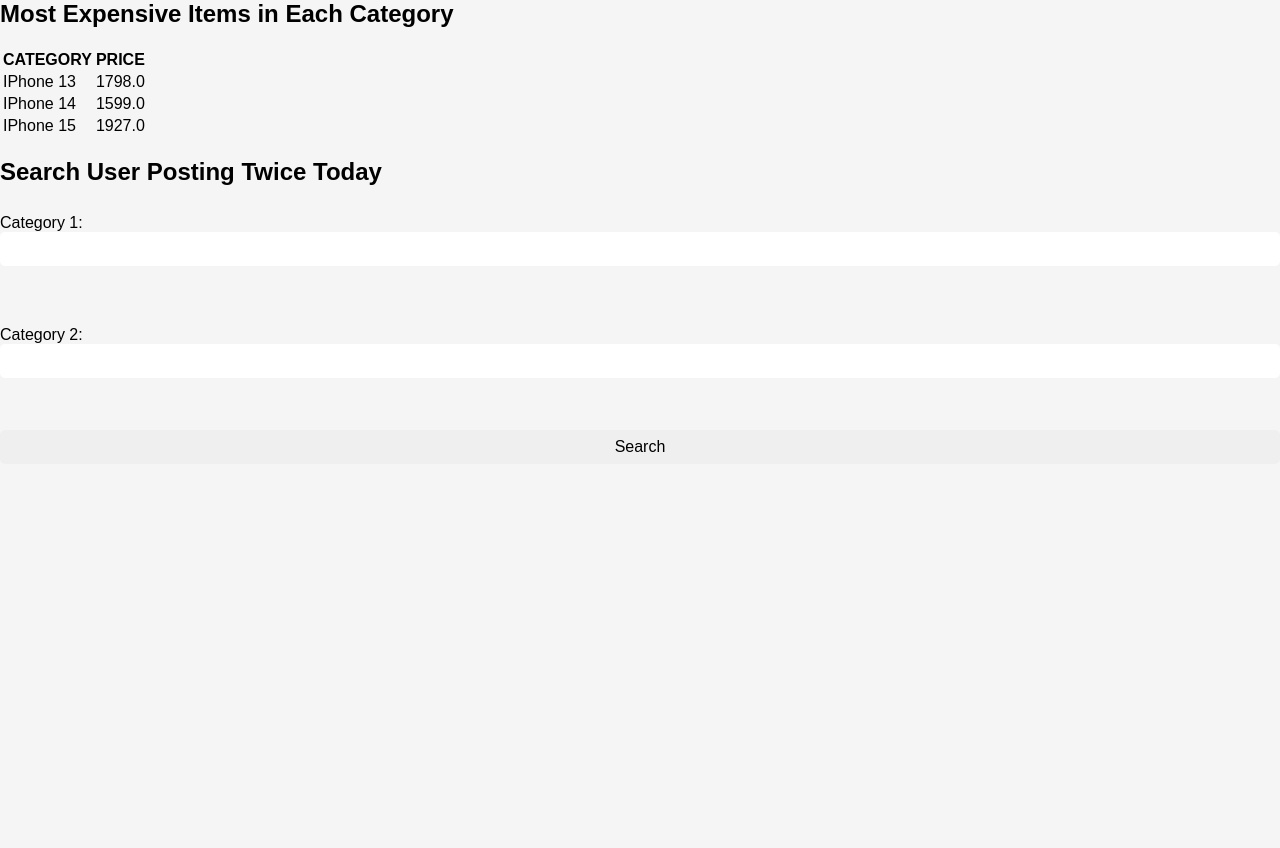
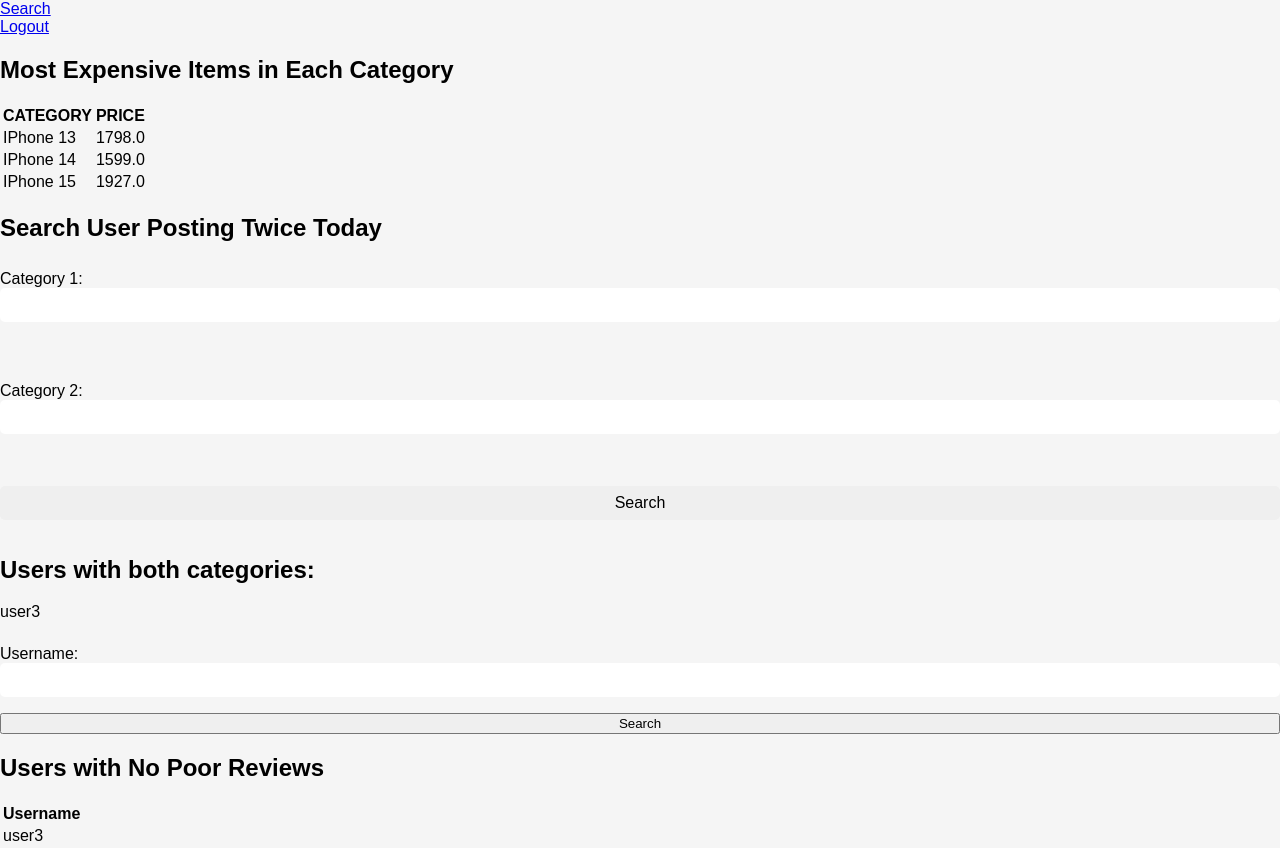
Before and after one commit to d3h1/Database_Design, a Flask app: page /marketplace in a window 1280 px wide. Before the commit the page ends 452 px from the top, so only its background shows below. Run offline with Flask 3, Linux system fonts and the light colour scheme; data comes from the database, SQL or seed files in the repository; both versions use the stored data as it was after the commit; some web fonts are replaced.

Commit message:
adding user displays

```diff
--- a/app.py
+++ b/app.py
@@ -121,6 +121,7 @@ def handle_signin():
 
 @app.route('/profile/<firstName>/<lastName>/<username>/<email>')
 def profile(firstName, lastName, username, email):
+
     return render_template('profile.html', name=firstName + " " + lastName, username=username, email=email)
 
 
@@ -188,22 +189,49 @@ def searchusers():
     if request.args.get('query'):
         with sqlite3.connect(db_path) as conn:
             c = conn.cursor()
-            c.execute('SELECT ')
+            c.execute('''SELECT DISTINCT username FROM items WHERE username NOT IN (SELECT DISTINCT username FROM items WHERE rating = "Poor")''')
+            item = c.fetchall()
+            print(item)
     return render_template('searchusers.html')
 
 @app.route('/marketplace')
 def marketplace():
-    with sqlite3.connect(db_path) as conn:
-        c = conn.cursor()
-        # Fetch all items from the database
-        c.execute('SELECT * FROM items')
-        items = c.fetchall()
+        with sqlite3.connect(db_path) as conn:
+            c = conn.cursor()
+            # Fetch all items from the database
+            c.execute('SELECT * FROM items')
+            items = c.fetchall()
 
         # Fetch most expensive items
         c.execute('SELECT *, MAX(price) as max_prices FROM items GROUP by category')
         max_prices = c.fetchall()
 
-        return render_template('marketplace.html', item_results=items, max_prices = max_prices)
+        # Get the two categories entered by the user
+        category1 = request.args.get('category1')
+        category2 = request.args.get('category2')
+
+        # Search for the user who has both categories
+        c.execute('SELECT username FROM items WHERE category=? OR category=? GROUP BY username HAVING COUNT(DISTINCT category) = 2', (category1, category2))
+        users = c.fetchall()
+
+        # Get the username entered by the user
+        username = request.args.get('username')
+
+        # Fetch all reviews from the database for the given username and rating
+        c.execute('SELECT id, username, item_id, rating, description, date FROM reviews WHERE username=? AND rating IN ("Excellent", "Great")', (username,))
+        reviews = c.fetchall()
+
+
+        # # Fetch all usernames from the database for the given rating
+        # c.execute('SELECT DISTINCT username FROM reviews WHERE rating=?', ('Poor',))
+        # users = c.fetchall()
+
+        # Fetch all usernames from the database for the given rating
+        c.execute('SELECT DISTINCT username FROM reviews WHERE rating=?', ('Poor',))
+        users = c.fetchall()
+
+
+        return render_template('marketplace.html', item_results=items, max_prices = max_prices, users=users, reviews=reviews)
 
 
 
--- a/templates/marketplace.html
+++ b/templates/marketplace.html
@@ -11,6 +11,15 @@
     />
   </head>
   <body>
+    <nav class="active">
+
+      <ul>
+        <li><a href="{{ url_for('searchbar') }}">Search</a></li>
+        <li><a href="{{ url_for('handle_signin') }}">Logout</a></li>
+      </ul>
+
+    </nav>
+
     <section class="expensive-items-section">
       <h2>Most Expensive Items in Each Category</h2>
       <table id="item-results">
@@ -39,23 +48,76 @@
 
     <section class="user-results">
         <h2>Search User Posting Twice Today</h2>
-        <form method="POST">
-            <label for="category_x">Category 1:</label>
-            <input type="text" id="category_x" name="category_x"><br><br>
-            <label for="category_y">Category 2:</label>
-            <input type="text" id="category_y" name="category_y"><br><br>
-            <input type="submit" value="Search">
+        <form method="get" action="{{ url_for('marketplace') }}">
+          <label for="category1">Category 1:</label>
+          <input type="text" name="category1" id="category1"><br><br>
+          <label for="category2">Category 2:</label>
+          <input type="text" name="category2" id="category2"><br><br>
+          <input type="submit" value="Search">
         </form>
 
-        {% if result %}
-            <p>The following users have posted at least two items on the same day, where one has category {{category_x}} and the other has category {{category_y}}:</p>
-            <ul>
-                {% for user in result %}
-                <li>{{ user.username }}</li>
-                {% endfor %}
-            </ul>
+        {% if users %}
+          <h2>Users with both categories:</h2>
+          <ul>
+            {% for username in users %}
+              <li>{{ username[0] }}</li>
+            {% endfor %}
+          </ul>
         {% endif %}
     </section>
 
+    <section class="user-rating">
+      <form method="get" action="{{ url_for('marketplace') }}">
+        <label for="username">Username:</label>
+        <input type="text" id="username" name="username">
+        <button type="submit">Search</button>
+      </form>
+
+      {% if reviews %}
+        <h2>Reviews for {{ username }}</h2>
+        <table>
+          <thead>
+            <tr>
+              <th>ID</th>
+              <th>Username</th>
+              <th>Item ID</th>
+              <th>Rating</th>
+              <th>Description</th>
+              <th>Date</th>
+            </tr>
+          </thead>
+          <tbody>
+            {% for review in reviews %}
+              <tr>
+                <td>{{ review[0] }}</td>
+                <td>{{ review[1] }}</td>
+                <td>{{ review[2] }}</td>
+                <td>{{ review[3] }}</td>
+                <td>{{ review[4] }}</td>
+                <td>{{ review[5] }}</td>
+              </tr>
+            {% endfor %}
+          </tbody>
+        </table>
+      {% endif %}
+
+
+      <h2>Users with No Poor Reviews</h2>
+      <table>
+        <thead>
+          <tr>
+            <th>Username</th>
+          </tr>
+        </thead>
+        <tbody>
+          {% for user in users %}
+          <tr>
+            <td>{{ user[0] }}</td>
+          </tr>
+          {% endfor %}
+        </tbody>
+      </table>
+  </section>
+
   </body>
 </html>
--- a/templates/profile.html
+++ b/templates/profile.html
@@ -17,8 +17,7 @@
         <h1>Welcome, {{name}}!</h1>
 
         <ul>
-          <li><a href="./profile.html">Profile</a></li>
-          <li><a href="{{ url_for('searchbar') }}">Searchbar</a></li>
+          <li><a href="{{ url_for('searchbar') }}">Search</a></li>
           <li><a href="{{ url_for('marketplace') }}">Marketplace</a></li>
           <li><a href="{{ url_for('handle_signin') }}">Logout</a></li>
         </ul>
```
Also changed, not shown: templates/searchbar.html (+10 -5 lines), templates/searchusers.html (+20 -3 lines), phase1.sqlite.
